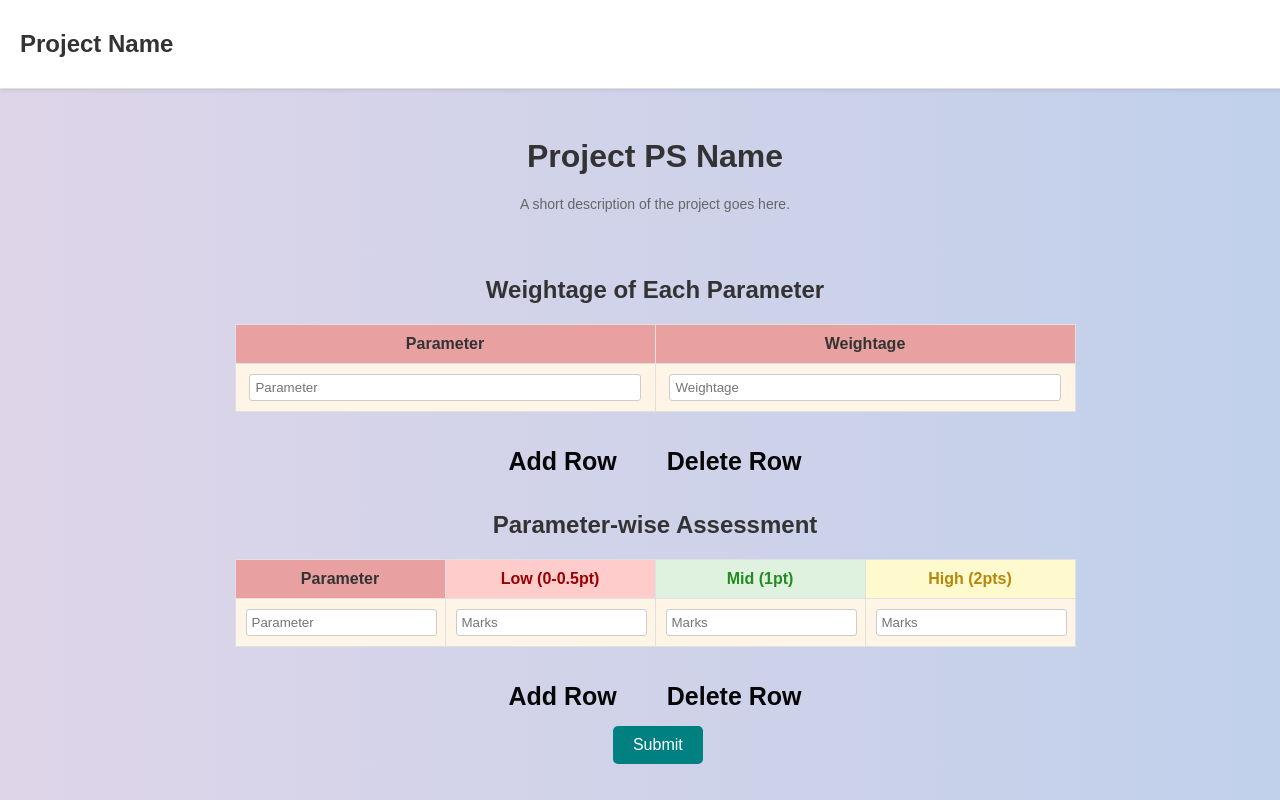
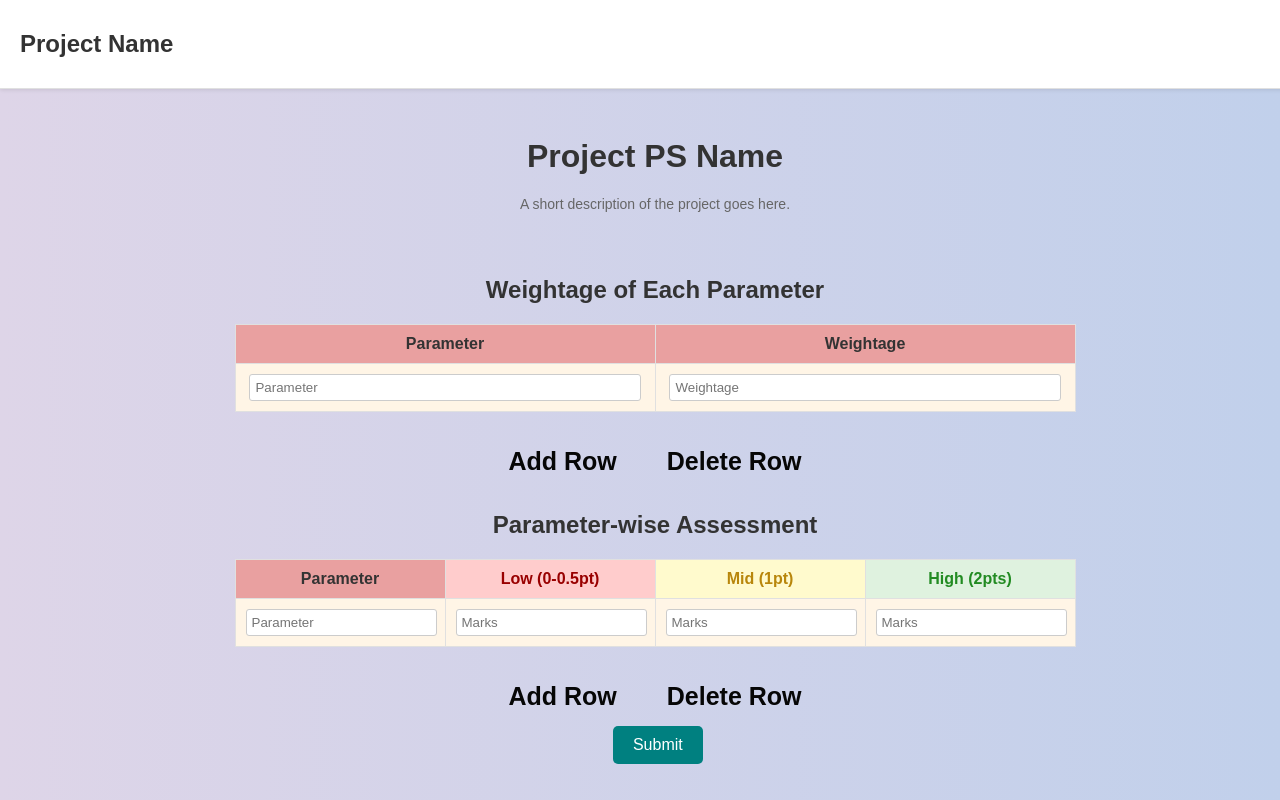
Before and after one commit to PramodhaKasam/PiJam_Team11, a React (Create React App) app: page /inputs in a window 1280 px wide. Built offline with nearby package versions, Linux system fonts and the light colour scheme.

Commit message:
inputs.css

```diff
--- a/src/styles/inputs.css
+++ b/src/styles/inputs.css
@@ -95,12 +95,12 @@ body {
     color: #990000; /* Dark Red */
   }
 
-  .assessment-table .mid {
+  .assessment-table .high {
     background-color: #DFF2DF; /* Light Green */
     color: #228B22; /* Forest Green */
   }
 
-  .assessment-table .high {
+  .assessment-table .mid {
     background-color: #FFFACD; /* Light Yellow */
     color: #B8860B; /* Dark Goldenrod */
   }
```
